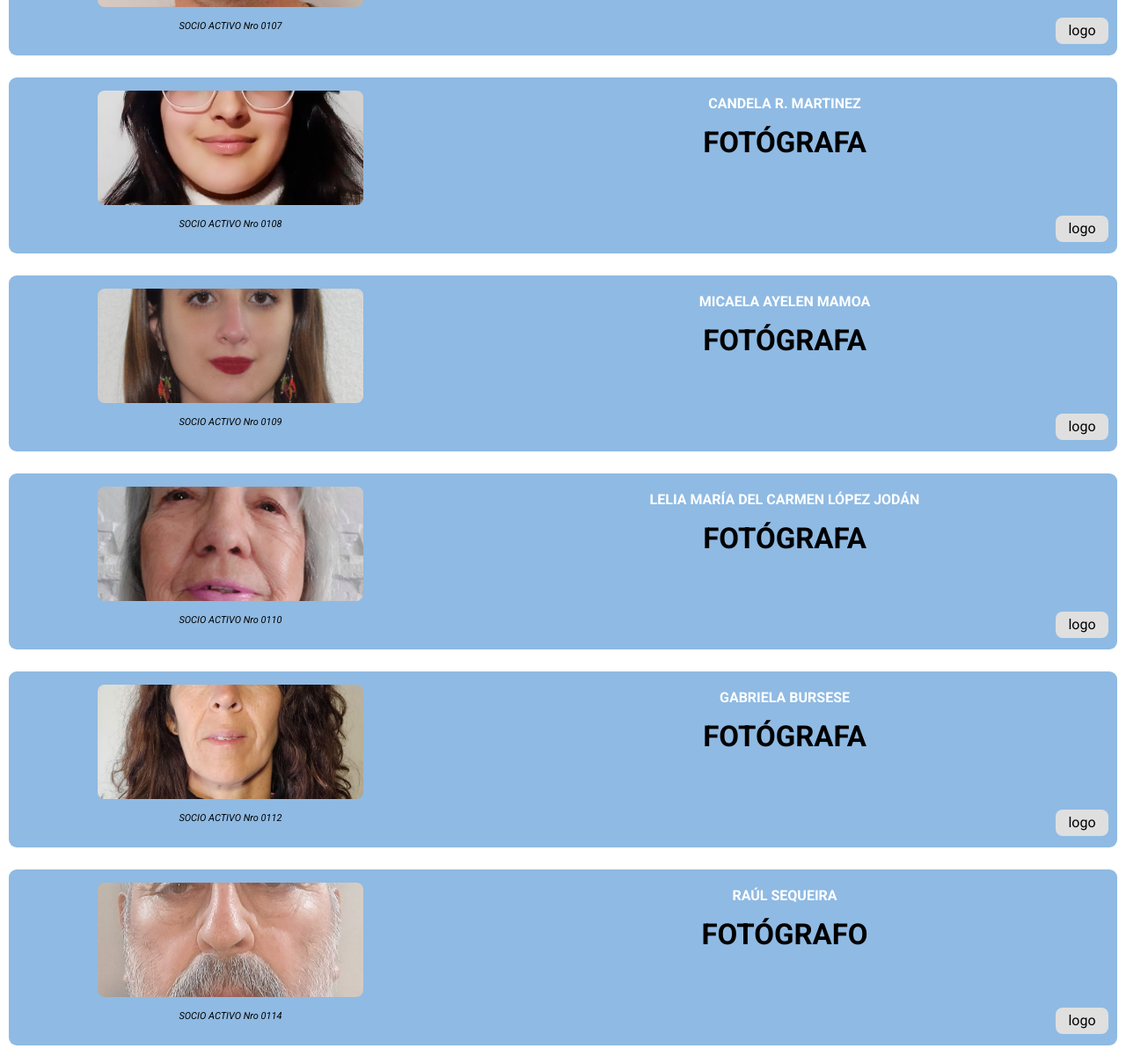
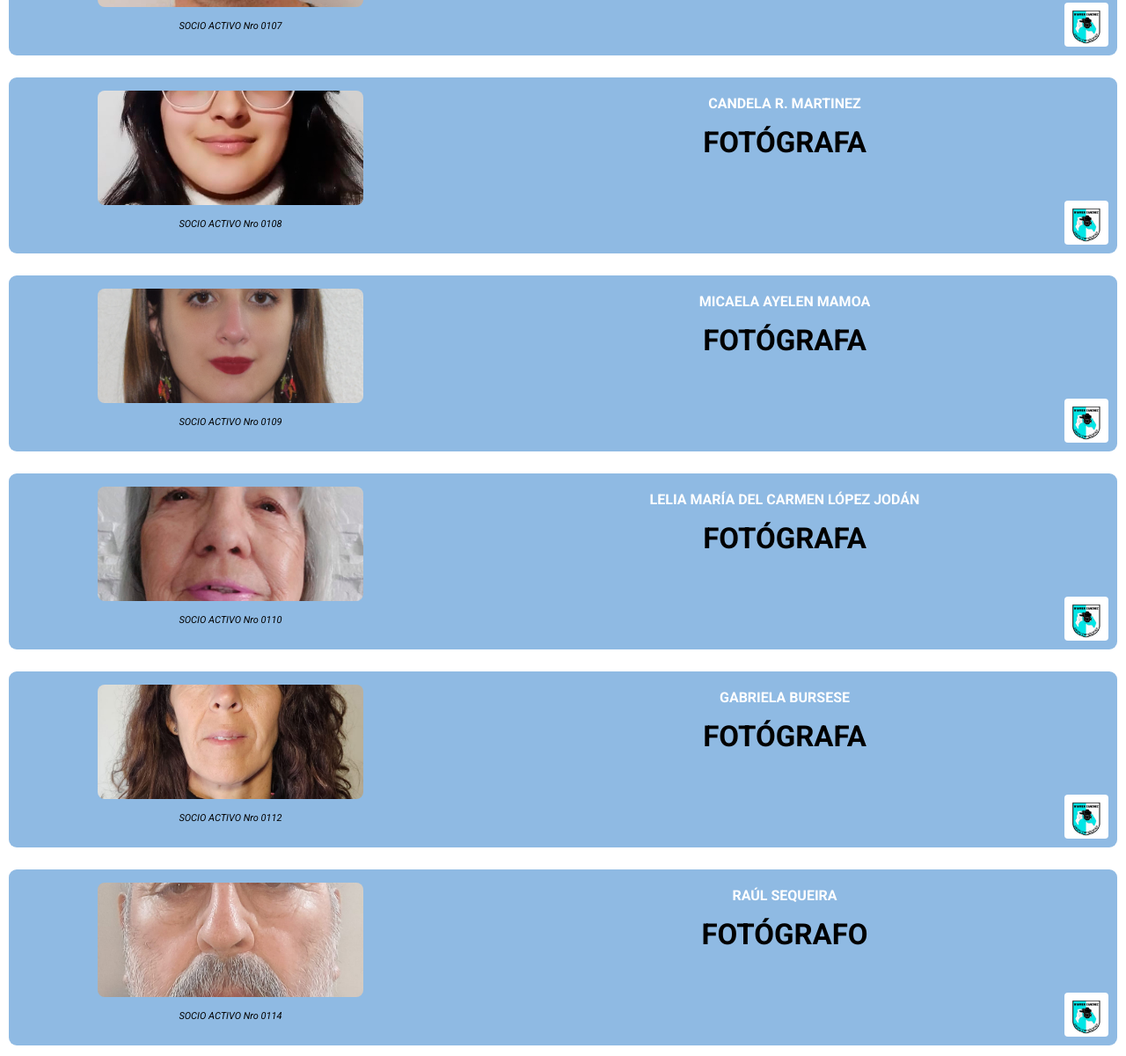
Before and after one commit to jonathanduran7/grupofotos, a plain HTML site: page index.html in a window 1280 px wide. Shown: the part 1597-2797 px from the top of the page at 88% size. Drawn offline with Linux system fonts and the light colour scheme.

Commit message:
add logo in cards

```diff
--- a/index.html
+++ b/index.html
@@ -49,7 +49,7 @@
             </div>
             <div class="card-right-logo-container">
               <div class="card-right-logo">
-                logo
+                <img src="./assets/logo.jpg">
               </div>
             </div>
           </div>
@@ -74,7 +74,7 @@
             </div>
             <div class="card-right-logo-container">
               <div class="card-right-logo">
-                logo
+                <img src="./assets/logo.jpg">
               </div>
             </div>
           </div>
@@ -99,7 +99,7 @@
             </div>
             <div class="card-right-logo-container">
               <div class="card-right-logo">
-                logo
+                <img src="./assets/logo.jpg">
               </div>
             </div>
           </div>
@@ -124,7 +124,7 @@
             </div>
             <div class="card-right-logo-container">
               <div class="card-right-logo">
-                logo
+                <img src="./assets/logo.jpg">
               </div>
             </div>
           </div>
@@ -149,7 +149,7 @@
             </div>
             <div class="card-right-logo-container">
               <div class="card-right-logo">
-                logo
+                <img src="./assets/logo.jpg">
               </div>
             </div>
           </div>
@@ -174,7 +174,7 @@
             </div>
             <div class="card-right-logo-container">
               <div class="card-right-logo">
-                logo
+                <img src="./assets/logo.jpg">
               </div>
             </div>
           </div>
@@ -199,7 +199,7 @@
             </div>
             <div class="card-right-logo-container">
               <div class="card-right-logo">
-                logo
+                <img src="./assets/logo.jpg">
               </div>
             </div>
           </div>
@@ -224,7 +224,7 @@
             </div>
             <div class="card-right-logo-container">
               <div class="card-right-logo">
-                logo
+                <img src="./assets/logo.jpg">
               </div>
             </div>
           </div>
@@ -249,7 +249,7 @@
             </div>
             <div class="card-right-logo-container">
               <div class="card-right-logo">
-                logo
+                <img src="./assets/logo.jpg">
               </div>
             </div>
           </div>
@@ -274,7 +274,7 @@
             </div>
             <div class="card-right-logo-container">
               <div class="card-right-logo">
-                logo
+                <img src="./assets/logo.jpg">
               </div>
             </div>
           </div>
@@ -299,7 +299,7 @@
             </div>
             <div class="card-right-logo-container">
               <div class="card-right-logo">
-                logo
+                <img src="./assets/logo.jpg">
               </div>
             </div>
           </div>
@@ -324,7 +324,7 @@
             </div>
             <div class="card-right-logo-container">
               <div class="card-right-logo">
-                logo
+                <img src="./assets/logo.jpg">
               </div>
             </div>
           </div>
@@ -349,7 +349,7 @@
             </div>
             <div class="card-right-logo-container">
               <div class="card-right-logo">
-                logo
+                <img src="./assets/logo.jpg">
               </div>
             </div>
           </div>
--- a/style.css
+++ b/style.css
@@ -149,13 +149,20 @@ nav{
   align-items: center;
   justify-content: end;
   padding-right: 10px;
+  padding-bottom: 15px;
 }
 
 .card-right-logo{
-  background: #dfdfdf;
-  height: 30px;
-  width: 60px;
+  height: 50px;
   border-radius: 8px;
   text-align: center;
   line-height: 30px;
+  border-radius: 4px;
+  overflow: hidden;
 }
+
+.card-right-logo img{
+  width: 100%;
+  height: 100%;
+  object-fit: cover;
+}
```
